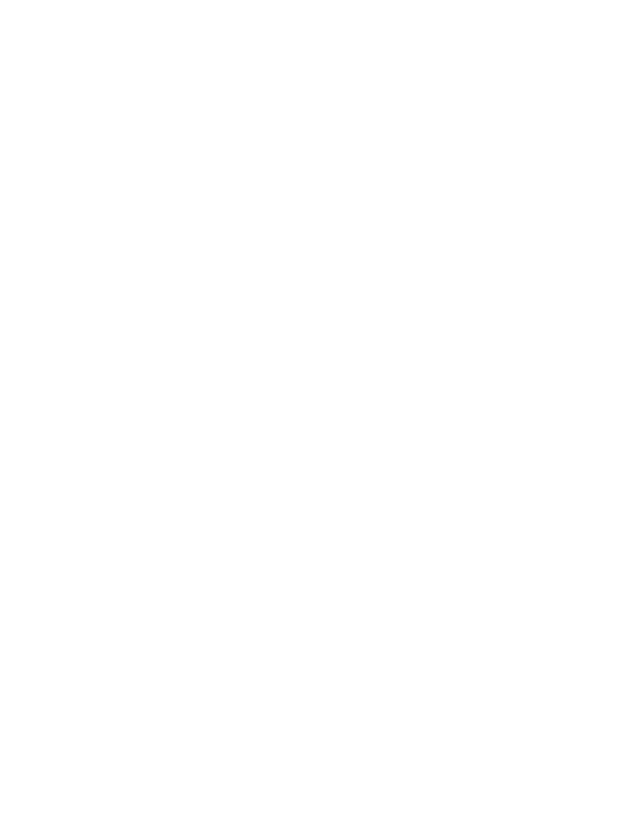
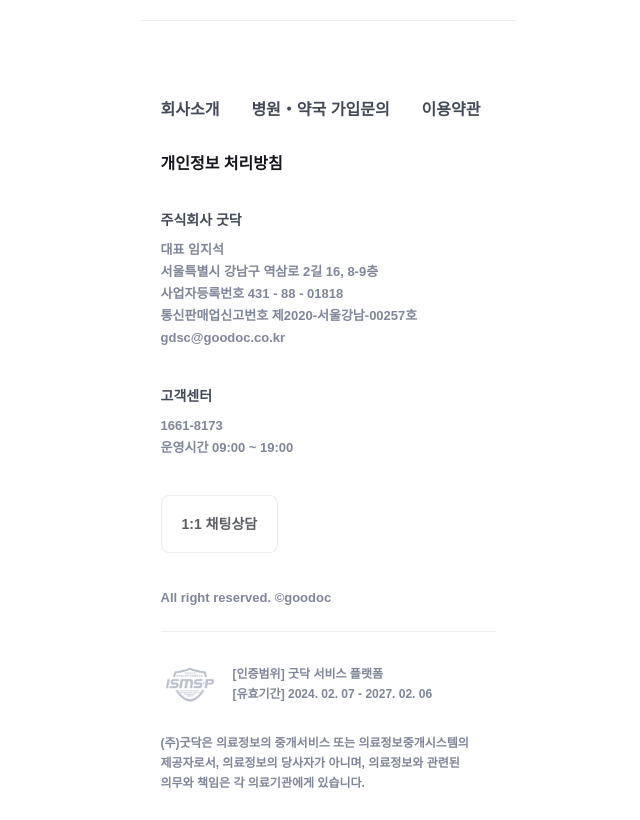
Before and after one commit to jisooooooooooo/36-COLLABORATION-WEB-GOODOC, a React (Vite) app: page / in a window 1280 px wide. Shown: the whole page, without its empty margins (312-952 px from the left). Built offline with nearby package versions, Linux system fonts and the light colour scheme.

Commit message:
feat: footer 구현

```diff
--- a/src/App.tsx
+++ b/src/App.tsx
@@ -1,4 +1,6 @@
+import Footer from './shared/components/Footer';
+
 function App() {
-  return <></>;
+  return <Footer></Footer>;
 }
 export default App;
--- /dev/null
+++ b/src/shared/components/Footer.tsx
@@ -0,0 +1,68 @@
+import React from 'react';
+import ImageMark from '@shared/assets/svg/ImageMark.svg?react';
+
+const Footer = () => {
+  return (
+    <footer className="w-full flex flex-col justify-start mt-[1.25rem]">
+      <div className="w-full h-[.0625rem] border-t border-[#ECEDF0]"></div>
+
+      <div className="flex flex-col mt-[5rem] ml-[1.25rem] gap-[2.25rem]">
+        <div className="flex gap-[2rem] text-CGray-2 title-bold-16">
+          <span>회사소개</span>
+          <span>병원・약국 가입문의</span>
+          <span>이용약관</span>
+        </div>
+
+        <span className="title-bold-16 text-CGray">개인정보 처리방침</span>
+
+        <div className="flex flex-col gap-[.5rem]">
+          <span className="title-bold-14 text-CGray-2">주식회사 굿닥</span>
+
+          <div className="flex flex-col body-bold-13 text-CGray-4">
+            <span>대표 임지석</span>
+            <span>서울특별시 강남구 역삼로 2길 16, 8-9층</span>
+            <span>사업자등록번호 431 - 88 - 01818</span>
+            <span>통신판매업신고번호 제2020-서울강남-00257호</span>
+            <span>gdsc@goodoc.co.kr</span>
+          </div>
+        </div>
+
+        <div className="flex flex-col gap-[.5rem]">
+          <span className="title-bold-14 text-CGray-2">고객센터</span>
+
+          <div className="flex flex-col body-bold-13 text-CGray-4">
+            <span>1661-8173</span>
+            <span>운영시간 09:00 ~ 19:00</span>
+          </div>
+        </div>
+
+        <button
+          type="button"
+          className="w-fit rounded-[.5rem] px-[1.25rem] py-[1rem] border border-[#ECEDF0]"
+        >
+          <span className="title-bold-14 text-WGray">1:1 채팅상담</span>
+        </button>
+
+        <p className="caption-semi-13 text-CGray-4">All right reserved. ©goodoc</p>
+      </div>
+
+      <div className="border-t-[.0625rem] border-[#ECEDF0] mt-[1.5rem] mx-[1.25rem]">
+        <div className="flex mt-[1.5rem] gap-[1rem] items-center">
+          <ImageMark />
+
+          <div className="flex flex-col body-semi-12 text-CGray-4">
+            <p>[인증범위] 굿닥 서비스 플랫폼</p>
+            <p>[유효기간] 2024. 02. 07 - 2027. 02. 06</p>
+          </div>
+        </div>
+
+        <p className="body-semi-12 text-CGray-4 break-keep mt-[1.3125rem]">
+          (주)굿닥은 의료정보의 중개서비스 또는 의료정보중개시스템의 제공자로서, 의료정보의 당사자가
+          아니며, 의료정보와 관련된 의무와 책임은 각 의료기관에게 있습니다.
+        </p>
+      </div>
+    </footer>
+  );
+};
+
+export default Footer;
```
Also changed, not shown: src/shared/assets/svg/ImageMark.svg (added).
